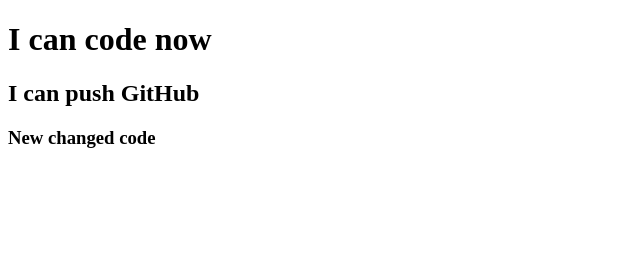
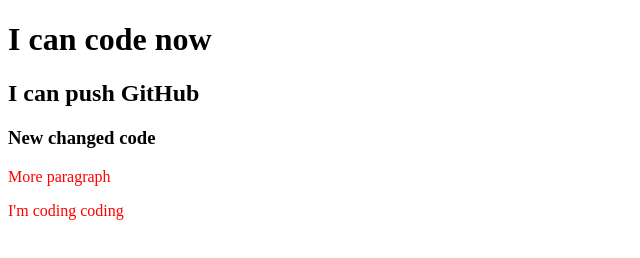
Before and after one commit to nafipathanrio/my-second-repo, a plain HTML site: page index.html in a window 1280 px wide. Shown: the whole page, without its empty margins (0-640 px from the left). Drawn offline with Linux system fonts and the light colour scheme.

Commit message:
styles added

```diff
--- a/index.html
+++ b/index.html
@@ -5,10 +5,13 @@
     <meta http-equiv="X-UA-Compatible" content="IE=edge">
     <meta name="viewport" content="width=device-width, initial-scale=1.0">
     <title>My Second GitHub Repo</title>
+    <link rel="stylesheet" href="style.css">
 </head>
 <body>
     <h1>I can code now</h1>
     <h2>I can push GitHub</h2>
     <h3>New changed code</h3>
+    <p>More paragraph</p>
+    <p>I'm coding coding</p>
 </body>
 </html>
--- /dev/null
+++ b/style.css
@@ -0,0 +1,3 @@
+p{
+    color: red;
+}
```
